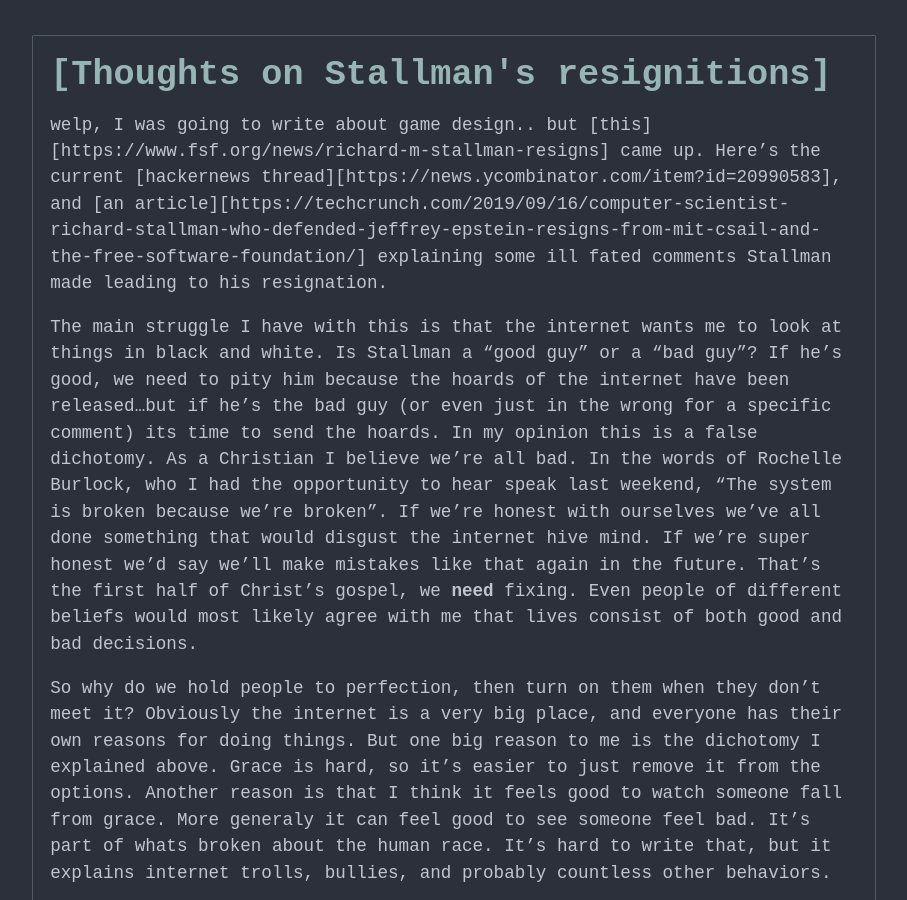
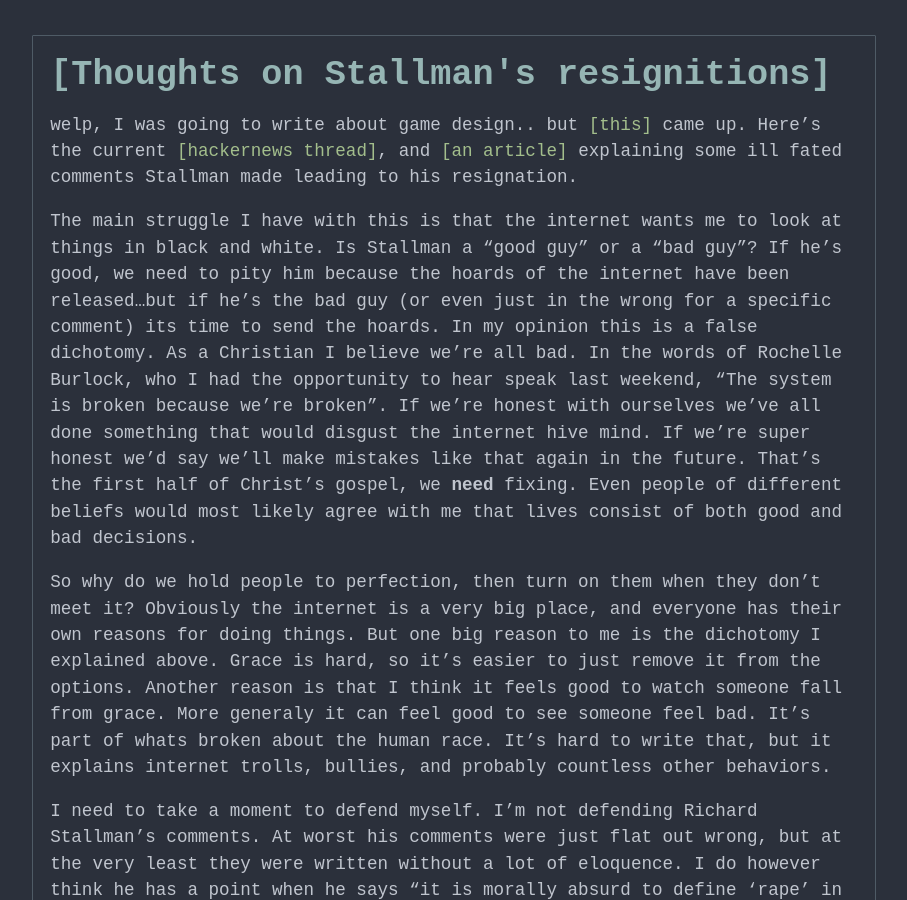
Before and after one commit to AlecTroemel/alectroemel.github.io, a Jekyll site: the page built from _posts/2019-09-17-stallman-resigns.md, in a window 1280 px wide and 900 px high. Shown: the whole window, without its empty margins (186-1093 px from the left). Built offline with Jekyll 4.4.1, drawn with Linux system fonts in a browser that asks for light colours; some of the changed lines change nothing that is shown.

Commit message:
fix links

```diff
--- a/_posts/2019-09-17-stallman-resigns.md
+++ b/_posts/2019-09-17-stallman-resigns.md
@@ -5,7 +5,7 @@
 categories: random thoughts religion
 ---
 
-welp, I was going to write about game design.. but [this][https://www.fsf.org/news/richard-m-stallman-resigns] came up. Here's the current [hackernews thread][https://news.ycombinator.com/item?id=20990583], and [an article][https://techcrunch.com/2019/09/16/computer-scientist-richard-stallman-who-defended-jeffrey-epstein-resigns-from-mit-csail-and-the-free-software-foundation/] explaining some ill fated comments Stallman made leading to his resignation.
+welp, I was going to write about game design.. but [this][fsf] came up. Here's the current [hackernews thread][ycomb], and [an article][techc] explaining some ill fated comments Stallman made leading to his resignation.
 
 The main struggle I have with this is that the internet wants me to look at things in black and white. Is Stallman a "good guy" or a "bad guy"? If he's good, we need to pity him because the hoards of the internet have been released...but if he's the bad guy (or even just in the wrong for a specific comment) its time to send the hoards. In my opinion this is a false dichotomy. As a Christian I believe we're all bad. In the words of Rochelle Burlock, who I had the opportunity to hear speak last weekend, "The system is broken because we're broken". If we're honest with ourselves we've all done something that would disgust the internet hive mind. If we're super honest we'd say we'll make mistakes like that again in the future. That's the first half of Christ's gospel, we __need__ fixing. Even people of different beliefs would most likely agree with me that lives consist of both good and bad decisions.
 
@@ -14,3 +14,7 @@
 I need to take a moment to defend myself. I'm not defending Richard Stallman's comments. At worst his comments were just flat out wrong, but at the very least they were written without a lot of eloquence. I do however think he has a point when he says “it is morally absurd to define ‘rape’ in a way that depends on minor details such as which country it was in or whether the victim was 18 years old or 17”. To be blunt "moral" (if you're like me a belive in a universal law of morality) rape doesn't have a lot of "if" statements. It definitely has nothing to do with your age or where you live. We should condemn it, and all forms of sexual crimes.
 
 But is it social media hive mind's job to do that? How often do we let "mob mentality" get in the way of the benefit of the doubt, especially before we know all the facts? The main thought I want to get across is that mobing against someone is rarely the right thing to do. The worst way to get someone to see your side is to attack them. And how do you expect people to change, get the help they need, and grow better (become more christlike) if we put them on defense? In the wake of the Me too Movement, I've seen tons of "social figures" face the full brunt of "the internet hoard". The last person I saw this happen to was Alec Holowka, and he took his own life because of it. That breaks my heart. Yes I want the truth to come out, for those people to face the law of the land. But I also want grace.
+
+[fsf]: https://www.fsf.org/news/richard-m-stallman-resigns
+[ycomb]: https://news.ycombinator.com/item?id=20990583
+[techc]: https://techcrunch.com/2019/09/16/computer-scientist-richard-stallman-who-defended-jeffrey-epstein-resigns-from-mit-csail-and-the-free-software-foundation/
```
